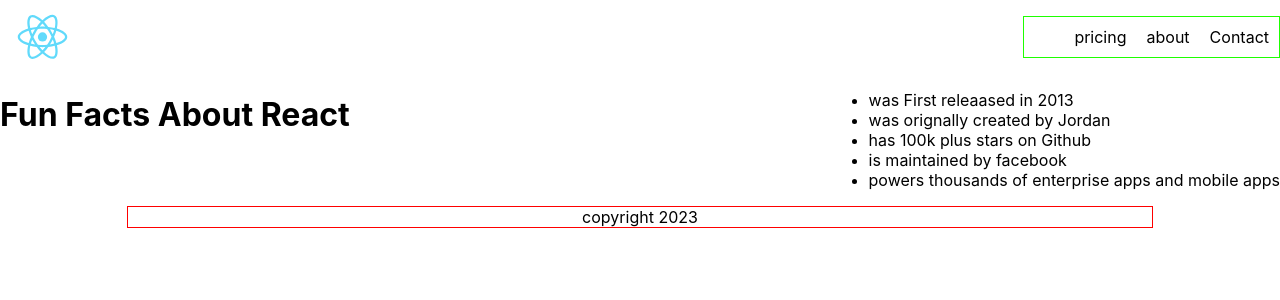
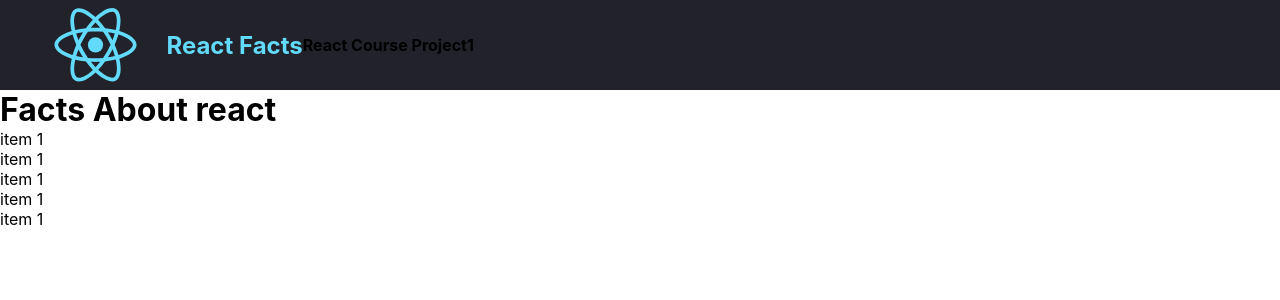
Before and after one commit to milli021k/Scrimba, a React (Create React App) app: page / in a window 1280 px wide. Shown: the top 300 px of the page. Built offline with nearby package versions, Linux system fonts and the light colour scheme.

Commit message:
added from vs

```diff
--- a/src/App.css
+++ b/src/App.css
@@ -1,45 +1,22 @@
-.nav-items{
-  border: 1px solid rgb(30, 255, 0);
-  list-style: none;
-  display: flex;
-}
-
-.nav-items > li {
-  padding: 10px;
+* {
+  margin : 0;
+  padding: 0;
+  box-sizing: border-box;
 }
 
 nav{
   display: flex;
-  justify-content: space-between;
   align-items: center;
+  background-color: #21222A;
+  height: 90px;
+  padding:  30px 25px;
 }
 
-.nav-logo{
-  height :60px
+img{
+  height: 100px;
 }
 
-ol > li {
-  list-style-type: disc;
+nav >h3{
+  color: #61DAFB;
+  font-size: 24px;
 }
-
-.App{
-display: flex;
-flex-direction: row;
-flex-wrap: wrap;
-justify-content: space-between;
-}
-
-@media screen and (max-width: 767px) {
-  .App {
-    flex-direction: column;
-  }
-}
-
-footer{
-  margin-bottom: 0px;
-  margin: auto;
-  width: 80%;
-  border: 1px solid red;
-  text-align: center;
-
-}
--- a/src/App.js
+++ b/src/App.js
@@ -1,8 +1,7 @@
 
 import "./App.css";
-import Header from "./Header";
-import Footer from "./Footer";
-import MainContent from "./MainContent";
+import NavBar from "./coponents/NavBar";
+import Main from "./coponents/Main";
 import React from 'react'
 
 
@@ -10,9 +9,9 @@
 function App() {
   return (
    <>
-   <Header/>
-   <MainContent/>
-   <Footer/>
+ <NavBar />
+ <Main/>
+
    </>
   );
 }
--- /dev/null
+++ b/src/coponents/Main.js
@@ -0,0 +1,16 @@
+import React from 'react'
+
+export default function Main() {
+  return (
+    <>
+   <h1> Facts About react</h1>
+   <ol>
+    <li>item 1</li>
+    <li>item 1</li>
+    <li>item 1</li>
+    <li>item 1</li>
+    <li>item 1</li>
+   </ol>
+   </>
+  )
+}
--- /dev/null
+++ b/src/coponents/NavBar.js
@@ -0,0 +1,17 @@
+import React from 'react'
+import logo from "../logo.svg"
+
+export default function NavBar() {
+  return (
+  <>
+  <nav>
+
+  <img  src = {logo} />
+  <h3>React Facts</h3>
+  <h4> React Course Project1</h4>
+
+  </nav>
+
+  </>
+  )
+}
```
